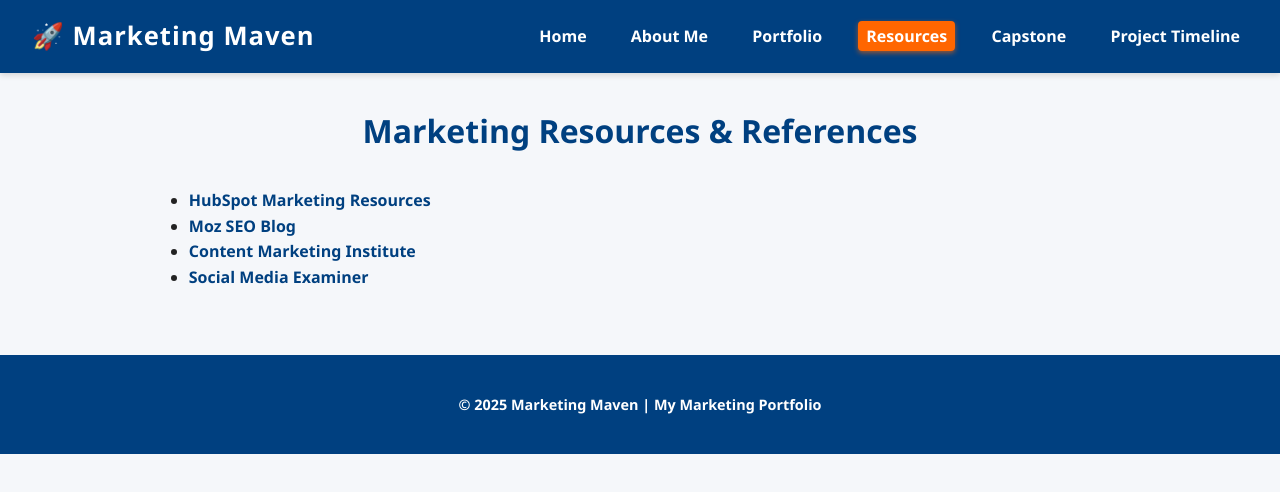
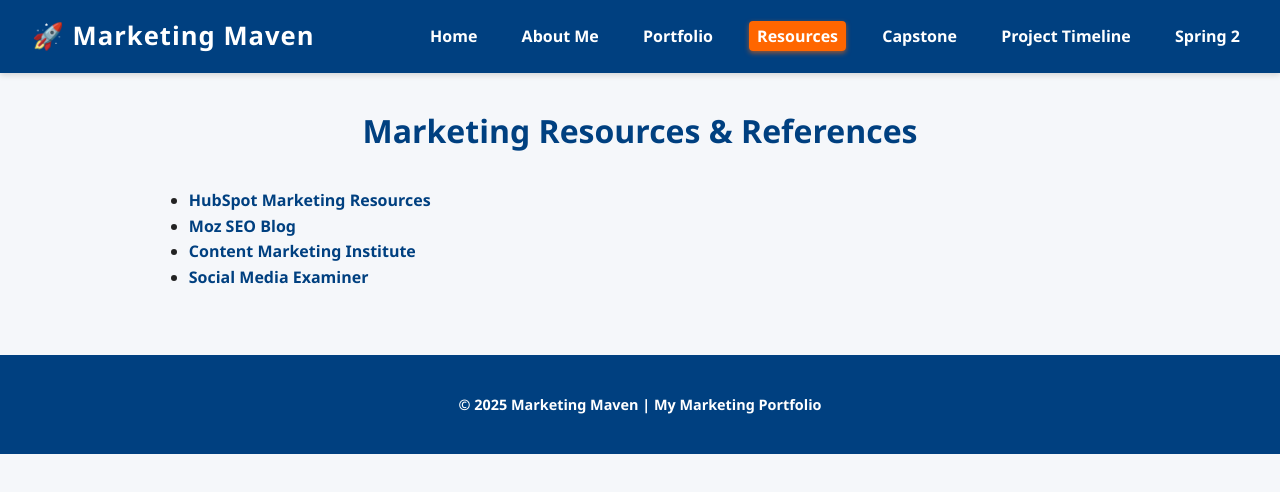
Before and after one commit to MiguelAML/portfolio, a plain HTML site: page bookmarks.html in a window 1280 px wide. Drawn offline with Linux system fonts and the light colour scheme.

Commit message:
Update bookmarks.html

```diff
--- a/bookmarks.html
+++ b/bookmarks.html
@@ -16,6 +16,8 @@
       <a href="bookmarks.html" class="active">Resources</a>
       <a href="CapstoneProjectManagement.html">Capstone</a>
       <a href="chart.html">Project Timeline</a>
+      <a href="spring2.html">Spring 2</a>
+
     </nav>
   </header>
 
```
